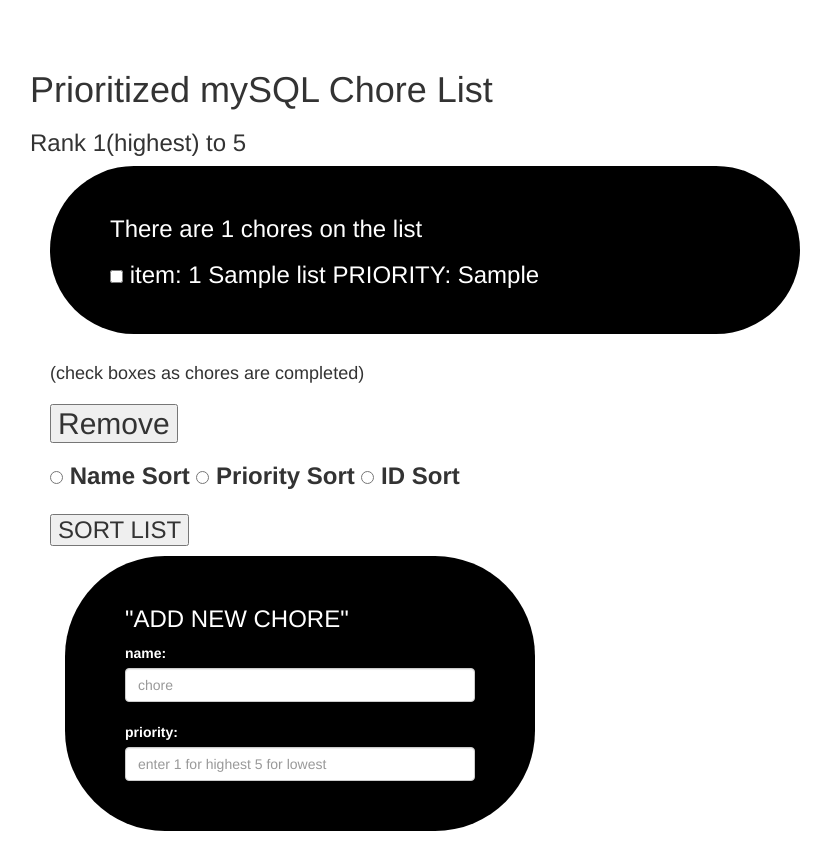
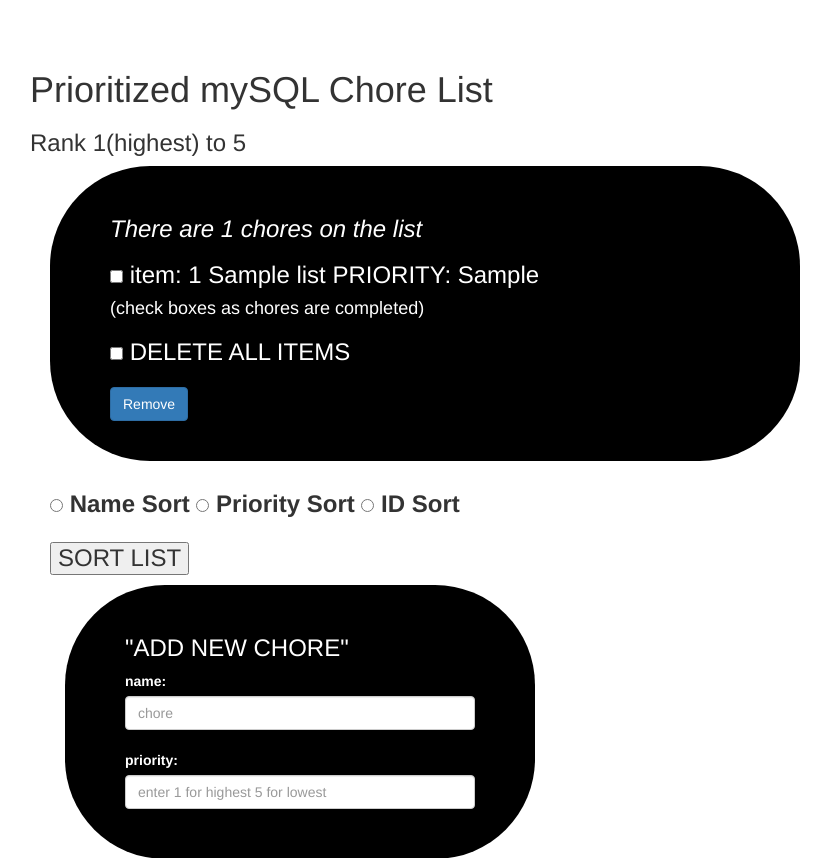
Before and after one commit to RyanIngersoll/Codeup_Web_Exercises, a PHP site: page /nationalpksfile/todo_list_sql.php in a window 1280 px wide. Shown: the top 858 px of the page, without its empty margins (20-851 px from the left). Run offline with PHP 8.4, Linux system fonts and the light colour scheme; tables that the repository leaves empty or names only in its code hold one stand-in row (values such as "Sample post"); some libraries are stand-ins or nearby versions.

Commit message:
added delete all button

```diff
--- a/public/nationalpksfile/todo_list_sql.php
+++ b/public/nationalpksfile/todo_list_sql.php
@@ -16,19 +16,23 @@ $numRows = (int)$dbc->query("SELECT count(*) FROM todo_list")->fetchColumn();
 
 $offset = isset($_GET['offset']) && ($_GET['offset'] > 0) && ($_GET['offset'] <= $numRows) ? intval($_GET['offset']) : 0;
 
-
 function fixPage($offset, $limit){
     if ($offset > 0 && $offset < $limit){
         $newlimit = 1;
         return $newlimit;
-          }
-          else{
+    } else{
      	return $limit;
     }
 }
 
 $fix = fixPage($offset, $limit);
 
+function delete_list($dbc, $limit, $offset) {
+
+    $stmt = $dbc->prepare("DELETE FROM todo_list");
+    $stmt->execute();
+
+}
 
 function get_todo_list($dbc, $limit, $offset) {
 
@@ -39,7 +43,7 @@ function get_todo_list($dbc, $limit, $offset) {
 	$stmt->execute();
 
 	return $stmt->fetchALL(PDO::FETCH_ASSOC);
-
+    throwError($stmt);
 }
 
 function get_todo_list_prior($dbc, $limit, $offset) {
@@ -49,7 +53,6 @@ function get_todo_list_prior($dbc, $limit, $offset) {
     $stmt->bindValue(":limit", $limit, PDO::PARAM_INT);
     $stmt->bindValue(":offset", $offset, PDO::PARAM_INT);
     $stmt->execute();
-
     return $stmt->fetchALL(PDO::FETCH_ASSOC);
 
 }
@@ -61,7 +64,6 @@ function get_todo_list_name($dbc, $limit, $offset) {
     $stmt->bindValue(":limit", $limit, PDO::PARAM_INT);
     $stmt->bindValue(":offset", $offset, PDO::PARAM_INT);
     $stmt->execute();
-
     return $stmt->fetchALL(PDO::FETCH_ASSOC);
 
     throwError($stmt);
@@ -86,11 +88,16 @@ function addChore($dbc){
     header('Location: todo_list_sql.php');
 }
 
+try {
     if(!empty($_POST['name'])){
 
         addChore($dbc);
     }
 
+    if(isset($_POST['checkboxall'])){
+
+        delete_list($dbc, $limit, $offset);
+    }
 
     if(isset($_POST['checkbox'])){
 
@@ -107,34 +114,23 @@ function addChore($dbc){
         }
     }
 
-
-  try {
-
-
     if(isset($_POST['sort-type'])){
 
         if($_POST['sort-type'] == 'sort-name'){
 
             $todo_list = get_todo_list_name($dbc, $limit, $offset);
-        }
-
-        elseif($_POST['sort-type'] == 'sort-prior'){
+        } elseif($_POST['sort-type'] == 'sort-prior'){
 
             $todo_list = get_todo_list_prior($dbc, $limit, $offset);
-        }
-
-       elseif($_POST['sort-type'] == 'sort-id') {
+        } elseif($_POST['sort-type'] == 'sort-id') {
 
             $todo_list = get_todo_list($dbc, $limit, $offset);
         }
 
-      }
-      else{
+    } else{
         $todo_list = get_todo_list_name($dbc, $limit, $offset);
     }
-    }
-
-    catch(Exception $e){
+} catch(Exception $e){
     $catcherror = $e->getMessage();
 }
 
@@ -183,23 +179,45 @@ function addChore($dbc){
              <form action="todo_list_sql.php" method="POST">
               <div>
 
-               <? if(isset($_GET['offset'])) {
+                <?php
+                    if(isset($_GET['offset'])) {
                         //counter for # of items
                         $i = $offset;
-                    // $i++;
                     } else {
                         $i = 0;
                     }
+                ?>
+                <h3><em>There are <?= $numRows ?> chores on the list</em></h3>
+                <?if(isset($todo_list)): ?>
 
-                ?>
-                <?if(isset($todo_list)): ?>
-                  <h3><? echo "There are " . $numRows . " chores on the list"?></h3>
+
                     <?foreach($todo_list as $entry) : ?>
 
-                      <h3><input name="checkbox[]" type="checkbox" id="checkbox[]" value="<?=$entry['id'];  ?>"><? echo " item: " . ++$i . " " . $entry['name']; ?><?= " PRIORITY: " . " " . $entry['priority'] ?></h3>
+                        <h3>
+                            <input name="checkbox[]" type="checkbox" value="<?= $entry['id']; ?>">
+                            item: <?= ++$i ?> <?= $entry['name']; ?>
+                            PRIORITY: <?= $entry['priority'] ?>
+                        </h3>
                     <?php endforeach;?>
 
+                    <h4>(check boxes as chores are completed)</h4>
+
+                    <h3>
+                        <input name="checkboxall" type="checkbox" id="checkboxall" value="1">
+                        DELETE ALL ITEMS
+                    </h3>
+
+                      <h2><button type="submit" class="btn btn-primary">Remove</button></h2>
                 <?endif;?>
+
+
+                    </div>
+                  </div>
+
+
+
+                  </form>
+
                 <p>
                          <? if($offset != 0):?>
                            <button><h4><a href="todo_list_sql.php?offset=<?=$offset - $fix;?>">PREV PG</a></h4></button>
@@ -210,14 +228,6 @@ function addChore($dbc){
 
                          <? endif; ?>
                     </p>
-
-                    </div>
-                  </div>
-                    <h4>(check boxes as chores are completed)</h4>
-                    <h2><button type="btn-primary" name="remove-entry" value="remove-entry">Remove</button></h2>
-
-                  </form>
-
 
 
                   <form method = "POST">
```
Lines whose indentation alone changed are shown as unchanged.
